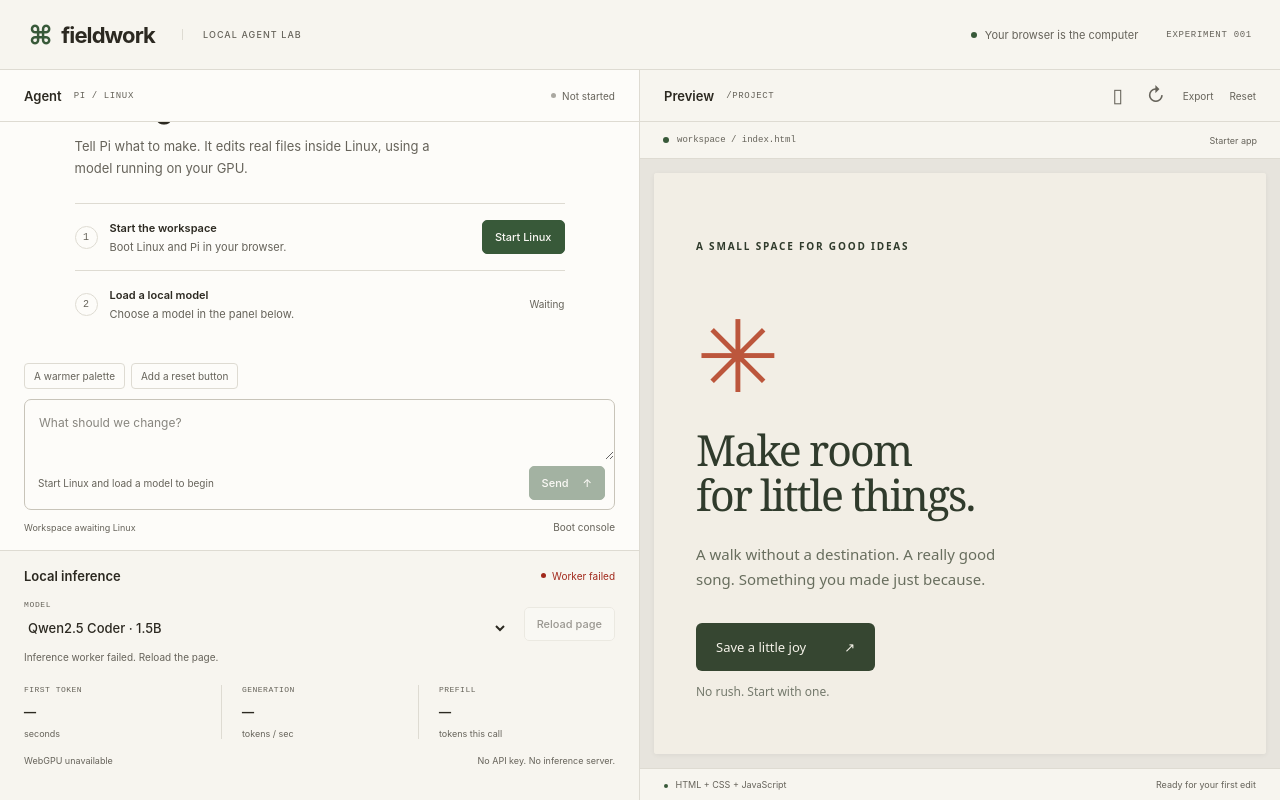
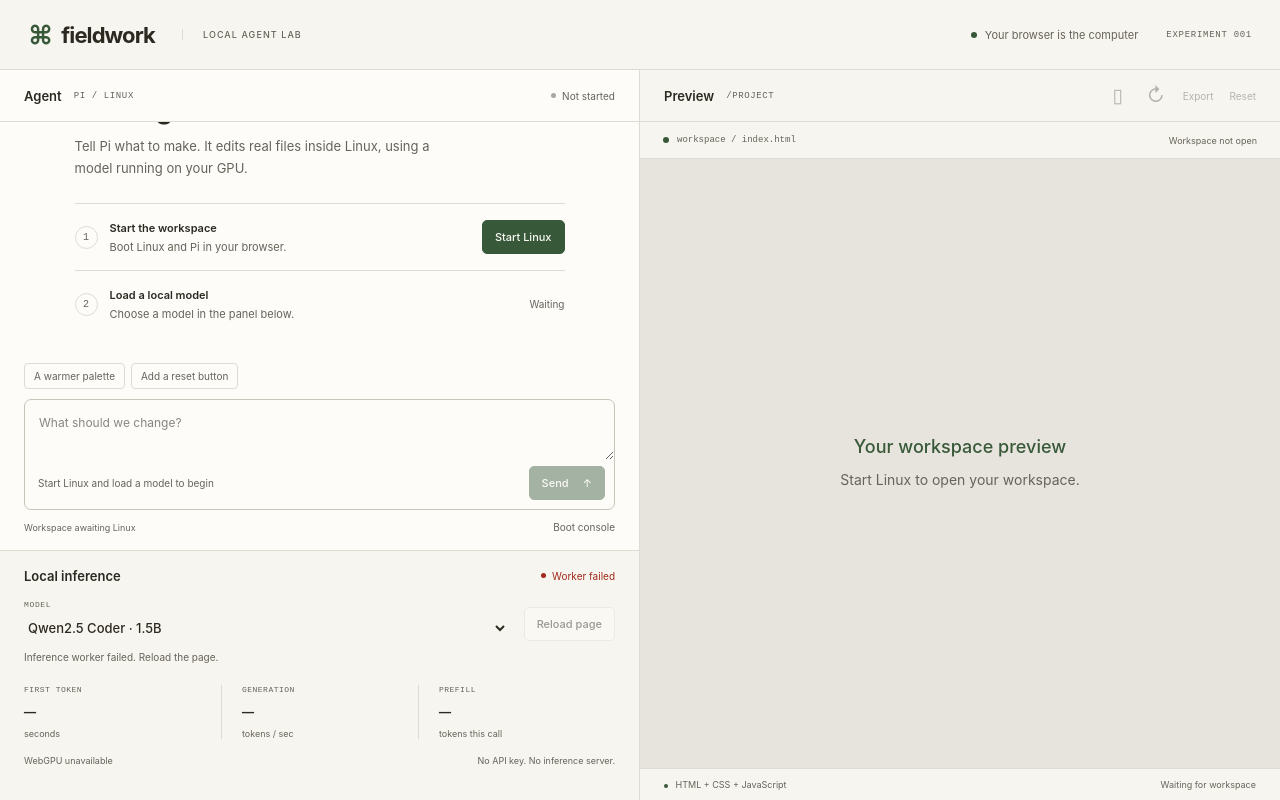
Before and after one commit to rhizomatous/fieldwork, a React (Vite) app: page / in a window 1280 px wide. Built offline with nearby package versions, Linux system fonts and the light colour scheme.

Commit message:
fix(fieldwork): don't load preview until linux is up

```diff
--- a/src/components/PreviewPanel.jsx
+++ b/src/components/PreviewPanel.jsx
@@ -8,6 +8,7 @@ export function PreviewPanel({ state, session }) {
   // Metrics and conversation updates must not reload the user's running app.
   const preview = useMemo(() => {
     const channel = crypto.randomUUID();
+    if (!state.files) return { channel, html: "" };
     try {
       return { channel, html: buildPreview(state.files, channel) };
     } catch (error) {
@@ -40,6 +41,7 @@ export function PreviewPanel({ state, session }) {
         </h2>
         <div className="preview-tools">
           <button
+            disabled={!state.files}
             id="viewport"
             className="icon-button"
             aria-label={`Switch to ${narrow ? "wide" : "narrow"} preview`}
@@ -49,6 +51,7 @@ export function PreviewPanel({ state, session }) {
             ▯
           </button>
           <button
+            disabled={!state.files}
             id="refresh"
             className="icon-button"
             aria-label="Refresh preview"
@@ -58,6 +61,7 @@ export function PreviewPanel({ state, session }) {
             ↻
           </button>
           <button
+            disabled={!state.files}
             id="export"
             className="text-button"
             onClick={() => session.exportApp()}
@@ -67,7 +71,7 @@ export function PreviewPanel({ state, session }) {
           <button
             id="reset"
             className="text-button"
-            disabled={state.busy || (state.bootStarted && !state.linuxReady)}
+            disabled={state.busy || !state.linuxReady}
             onClick={() => session.reset()}
           >
             Reset
@@ -78,10 +82,11 @@ export function PreviewPanel({ state, session }) {
         <span className="dot" />
         <span>workspace / index.html</span>
         <span id="preview-status">
-          {state.linuxReady ? "Shared with Linux" : "Starter app"}
+          {state.files ? "Shared with Linux" : "Workspace not open"}
         </span>
       </div>
       <div className={`preview-stage${narrow ? " narrow" : ""}`}>
+        {state.files ? (
           <iframe
             ref={frame}
             id="preview"
@@ -89,6 +94,24 @@ export function PreviewPanel({ state, session }) {
             sandbox="allow-scripts"
             srcDoc={preview.html}
           />
+        ) : (
+          <div className="preview-placeholder" role="status">
+            <h3>
+              {state.agentStatus.kind === "error"
+                ? "Workspace unavailable"
+                : state.bootStarted
+                  ? "Opening your workspace…"
+                  : "Your workspace preview"}
+            </h3>
+            <p>
+              {state.agentStatus.kind === "error"
+                ? "Open the boot console for details, then reload to try again."
+                : state.bootStarted
+                  ? "Your app will appear once Linux has opened its files."
+                  : "Start Linux to open your workspace."}
+            </p>
+          </div>
+        )}
       </div>
       <div className="preview-footer">
         <span>
@@ -97,7 +120,7 @@ export function PreviewPanel({ state, session }) {
         <span id="revision">
           {state.revision
             ? `Revision ${state.revision} · saved in workspace`
-            : "Ready for your first edit"}
+            : "Waiting for workspace"}
         </span>
       </div>
       <p id="preview-error" role="status" hidden={!errorText}>
--- a/src/session.js
+++ b/src/session.js
@@ -1,4 +1,3 @@
-import { starter } from "./starter.js";
 import { buildPreview } from "./protocol.js";
 
 export const models = [
@@ -48,7 +47,7 @@ export function createSession({
     storage: "Workspace awaiting Linux",
     messages: [],
     diagnostics: "",
-    files: { ...starter },
+    files: null,
     revision: 0,
     previewVersion: 0,
     ttft: "—",
@@ -370,19 +369,15 @@ export function createSession({
       update({ previewVersion: state.previewVersion + 1 });
     },
     async reset() {
-      if (state.busy || (state.bootStarted && !state.linuxReady)) return;
+      if (state.busy || !state.linuxReady) return;
       try {
-        if (state.linuxReady) await runtime.reset();
-        else
-          update({
-            files: { ...starter },
-            previewVersion: state.previewVersion + 1,
-          });
+        await runtime.reset();
       } catch (error) {
         message("WORKSPACE", error.message, true);
       }
     },
     exportApp() {
+      if (!state.files) return;
       const url = URL.createObjectURL(
         new Blob([buildPreview(state.files)], { type: "text/html" }),
       );
--- a/src/style.css
+++ b/src/style.css
@@ -714,3 +714,22 @@ iframe {
     scroll-behavior: auto !important;
   }
 }
+
+.preview-placeholder {
+  align-self: center;
+  max-width: 300px;
+  padding: 28px;
+  text-align: center;
+  color: var(--muted);
+}
+.preview-placeholder h3 {
+  color: var(--accent);
+  font-size: 18px;
+  font-weight: 500;
+  margin: 0 0 12px;
+}
+.preview-placeholder p {
+  font-size: 14px;
+  line-height: 1.6;
+  margin: 0;
+}
--- a/vite.config.js
+++ b/vite.config.js
@@ -2,6 +2,8 @@ import { defineConfig } from "vite";
 import react from "@vitejs/plugin-react";
 export default defineConfig({
   plugins: [react()],
+  // Keep the JSX runtime explicit for dev transforms as well as builds.
+  esbuild: { jsx: "automatic", jsxImportSource: "react" },
   // Reload explicitly: hot reload would destroy the running VM and model.
   server: {
     hmr: false,
```
Lines whose indentation alone changed are shown as unchanged.
